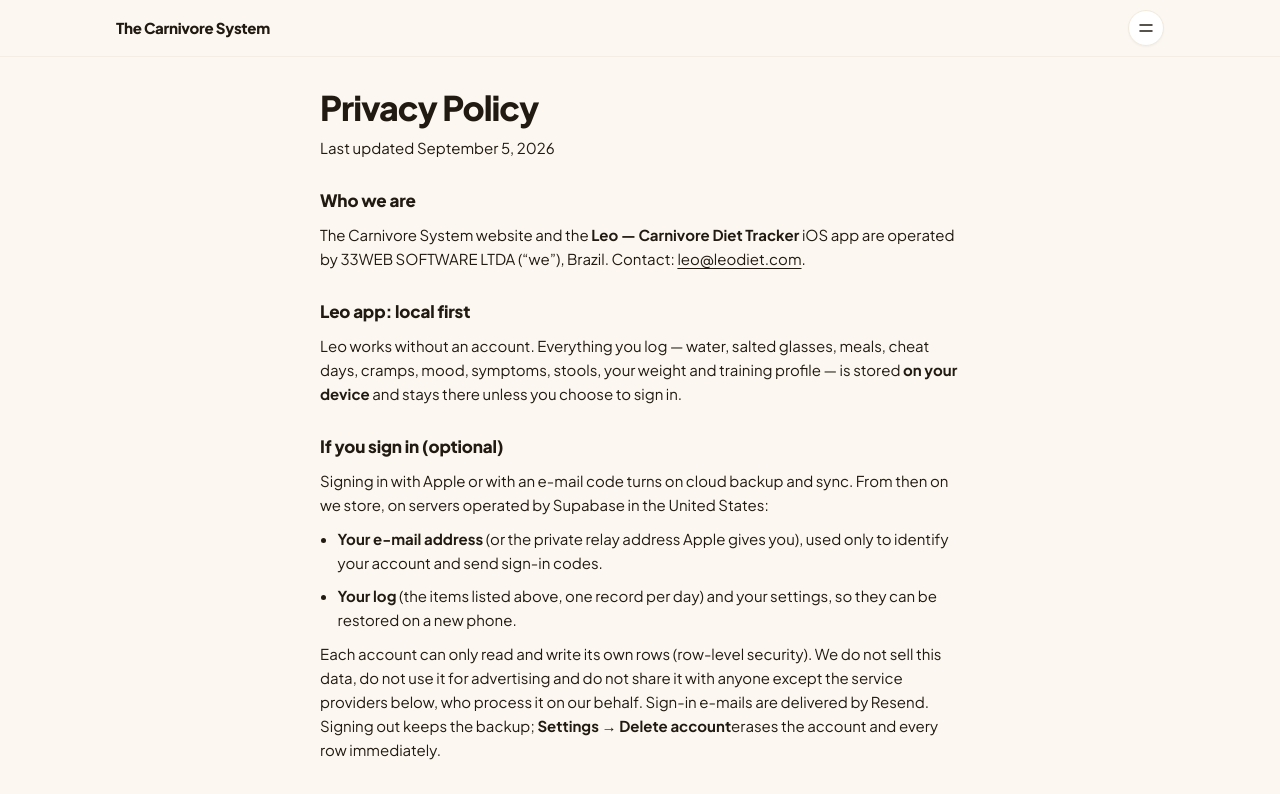
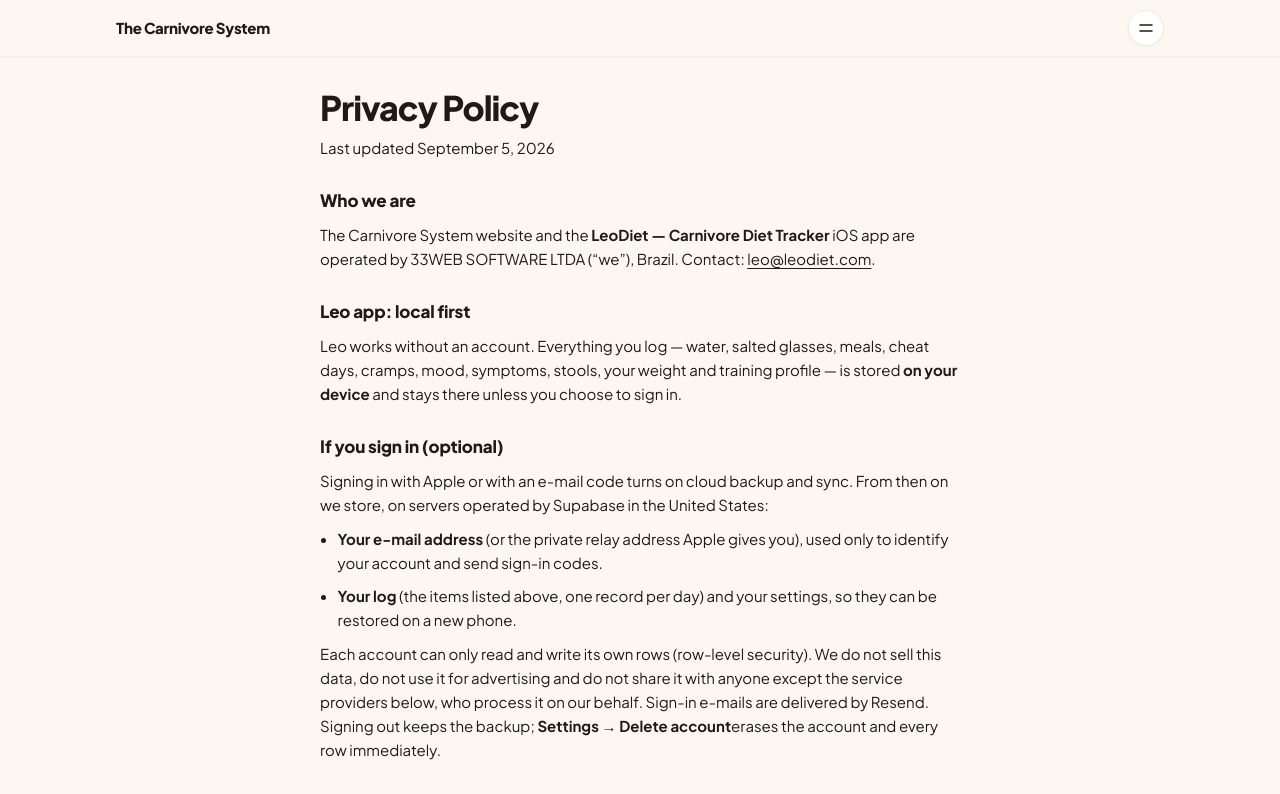
Before and after one commit to collasanta/carnivoresystem-web, a Next.js app: page /privacy in a window 1280 px wide. Shown: the top 794 px of the page. Built offline with nearby package versions, Linux system fonts and the light colour scheme.

Commit message:
leo: rename to LeoDiet

```diff
--- a/app/leo/page.tsx
+++ b/app/leo/page.tsx
@@ -2,12 +2,12 @@
 import Image from "next/image";
 
 export const metadata: Metadata = {
-  title: "Leo — Carnivore Diet Tracker",
+  title: "LeoDiet — Carnivore Diet Tracker",
   description:
     "Three salted glasses a day, water in between, and an honest record of your carnivore days. Free on the App Store.",
   alternates: { canonical: "https://leodiet.com" },
   openGraph: {
-    title: "Leo — Carnivore Diet Tracker",
+    title: "LeoDiet — Carnivore Diet Tracker",
     description: "Salt, water and clean days. The carnivore tracker that keeps you out of the cramps.",
     url: "https://leodiet.com",
     type: "website",
--- a/app/page.tsx
+++ b/app/page.tsx
@@ -12,7 +12,7 @@
     href: "https://www.tiktok.com/@carnivoresystem",
   },
   {
-    name: "Leo — Carnivore Diet Tracker",
+    name: "LeoDiet — Carnivore Diet Tracker",
     detail: "iOS · salt, water & clean days",
     href: "https://leodiet.com",
     chip: "App Store",
--- a/app/privacy/page.tsx
+++ b/app/privacy/page.tsx
@@ -15,7 +15,7 @@
 
       <h2>Who we are</h2>
       <p>
-        The Carnivore System website and the <strong>Leo — Carnivore Diet Tracker</strong> iOS app are operated by
+        The Carnivore System website and the <strong>LeoDiet — Carnivore Diet Tracker</strong> iOS app are operated by
         33WEB SOFTWARE LTDA (&ldquo;we&rdquo;), Brazil. Contact: <a href="mailto:leo@leodiet.com">leo@leodiet.com</a>.
       </p>
 
--- a/app/support/page.tsx
+++ b/app/support/page.tsx
@@ -2,7 +2,7 @@
 
 export const metadata: Metadata = {
   title: "Leo Support — The Carnivore System",
-  description: "Help for the Leo — Carnivore Diet Tracker app.",
+  description: "Help for the LeoDiet — Carnivore Diet Tracker app.",
 };
 
 const FAQ: { q: string; a: string }[] = [
@@ -20,7 +20,7 @@
   return (
     <article className="prose-legal w-full max-w-[640px]">
       <h1 className="text-[clamp(26px,7vw,34px)] leading-[1.1] font-extrabold tracking-[-0.03em]">Leo Support</h1>
-      <p className="mt-2 text-[13px] text-mute">Leo — Carnivore Diet Tracker for iPhone</p>
+      <p className="mt-2 text-[13px] text-mute">LeoDiet — Carnivore Diet Tracker for iPhone</p>
 
       <h2>Contact</h2>
       <p>
--- a/app/terms/page.tsx
+++ b/app/terms/page.tsx
@@ -14,7 +14,7 @@
       <p className="mt-2 text-[13px] text-mute">Last updated {UPDATED}</p>
 
       <p>
-        By using thecarnivoresystem.com or the <strong>Leo — Carnivore Diet Tracker</strong> app (together, the
+        By using thecarnivoresystem.com or the <strong>LeoDiet — Carnivore Diet Tracker</strong> app (together, the
         &ldquo;Services&rdquo;), operated by 33WEB SOFTWARE LTDA, you agree to these terms.
       </p>
 
```
